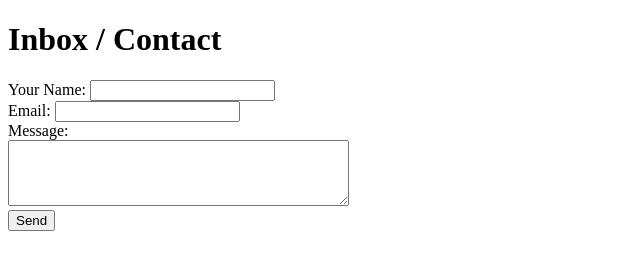
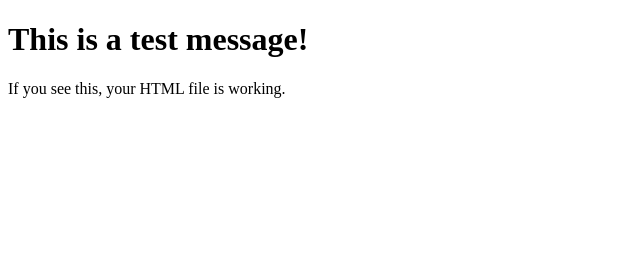
Before and after one commit to gauravzzz1/Gaurav-art, a plain HTML site: page inbox.html in a window 1280 px wide. Shown: the whole page, without its empty margins (0-640 px from the left). Drawn offline with Linux system fonts and the light colour scheme.

Commit message:
Update inbox.html

```diff
--- a/inbox.html
+++ b/inbox.html
@@ -1,16 +1,10 @@
 <!DOCTYPE html>
-<html lang="en">
-<head>
-  <meta charset="UTF-8">
-  <title>Inbox - Gaurav Art Gallery</title>
-</head>
-<body>
-  <h1>Inbox / Contact</h1>
-  <form>
-    <label>Your Name: <input type="text" name="name"></label><br>
-    <label>Email: <input type="email" name="email"></label><br>
-    <label>Message:<br><textarea name="message" rows="4" cols="40"></textarea></label><br>
-    <button type="submit">Send</button>
-  </form>
-</body>
+<html>
+  <head>
+    <title>Test Inbox</title>
+  </head>
+  <body>
+    <h1>This is a test message!</h1>
+    <p>If you see this, your HTML file is working.</p>
+  </body>
 </html>
```
